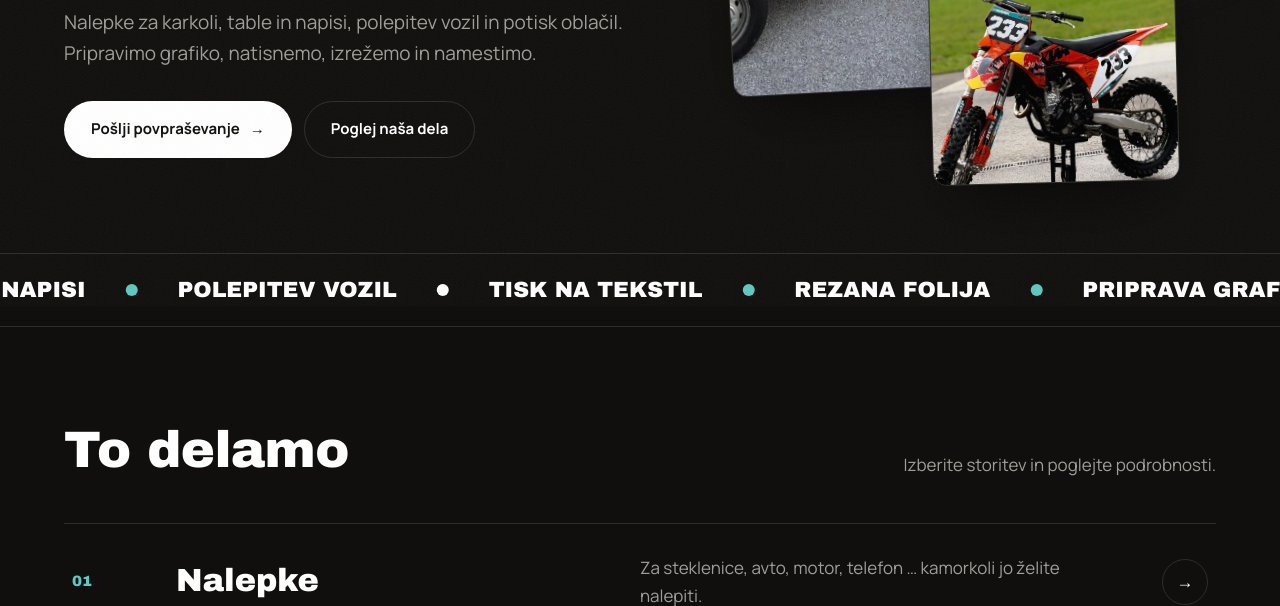
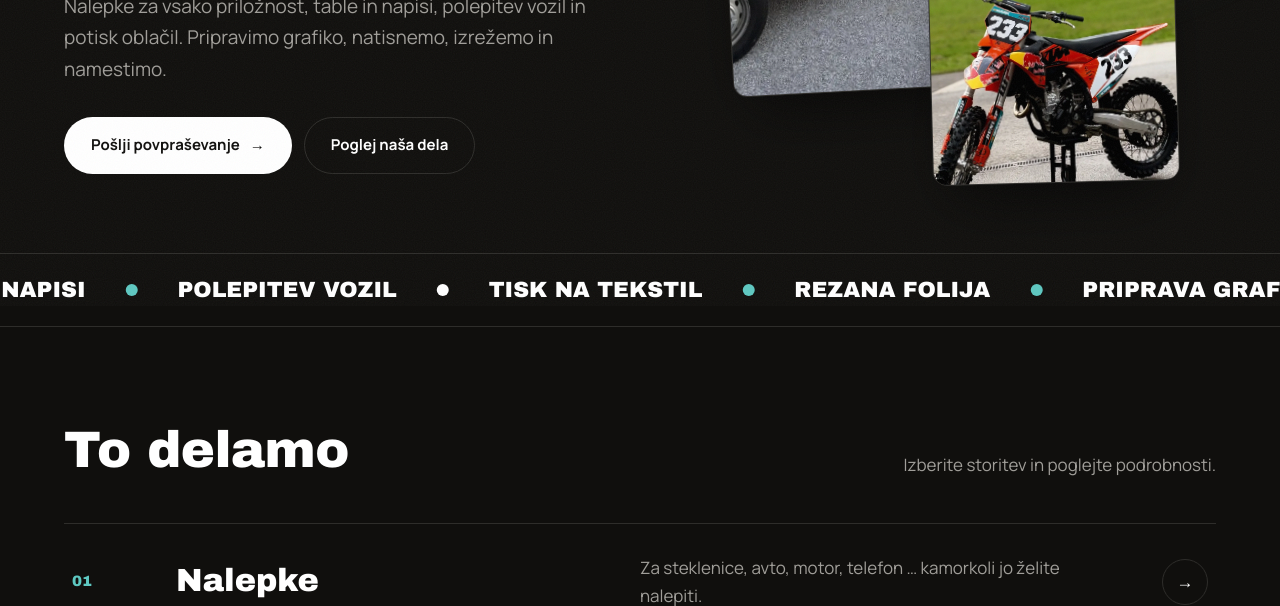
Before and after one commit to infoprintexdesign-pixel/printex-spletna-stran, a plain HTML site: page site/index.html in a window 1280 px wide. Shown: the part 494-1100 px from the top of the page. Drawn offline with nearby package versions, Linux system fonts and the light colour scheme; a web font is replaced by a local one.

Commit message:
Začetna stran: »Nalepke za karkoli« zamenjano z »Nalepke za vsako priložnost«
Co-Authored-By: Claude Opus 5.5 <noreply@anthropic.com>
Claude-Session: https://claude.ai/code/session_01BEYa17PcXR8KmkNPQCnJ1p

```diff
--- a/site/index.html
+++ b/site/index.html
@@ -302,7 +302,7 @@ html.js-anim .strip .track{animation:none}
       <div>
         <div class="eyebrow">Tisk in grafika</div>
         <h1><span class="ln"><span>Vaša znamka</span></span><span class="ln"><span>na <span class="grad">pravem</span></span></span><span class="ln"><span><span class="reg" data-t="mestu.">mestu.</span></span></span></h1>
-        <p class="sub">Nalepke za karkoli, table in napisi, polepitev vozil in potisk oblačil. Pripravimo grafiko, natisnemo, izrežemo in namestimo.</p>
+        <p class="sub">Nalepke za vsako priložnost, table in napisi, polepitev vozil in potisk oblačil. Pripravimo grafiko, natisnemo, izrežemo in namestimo.</p>
         <div class="btns">
           <a class="btn primary" href="#kontakt">Pošlji povpraševanje <span class="arr">→</span></a>
           <a class="btn ghost" href="#polepitev-vozil">Poglej naša dela</a>
```
